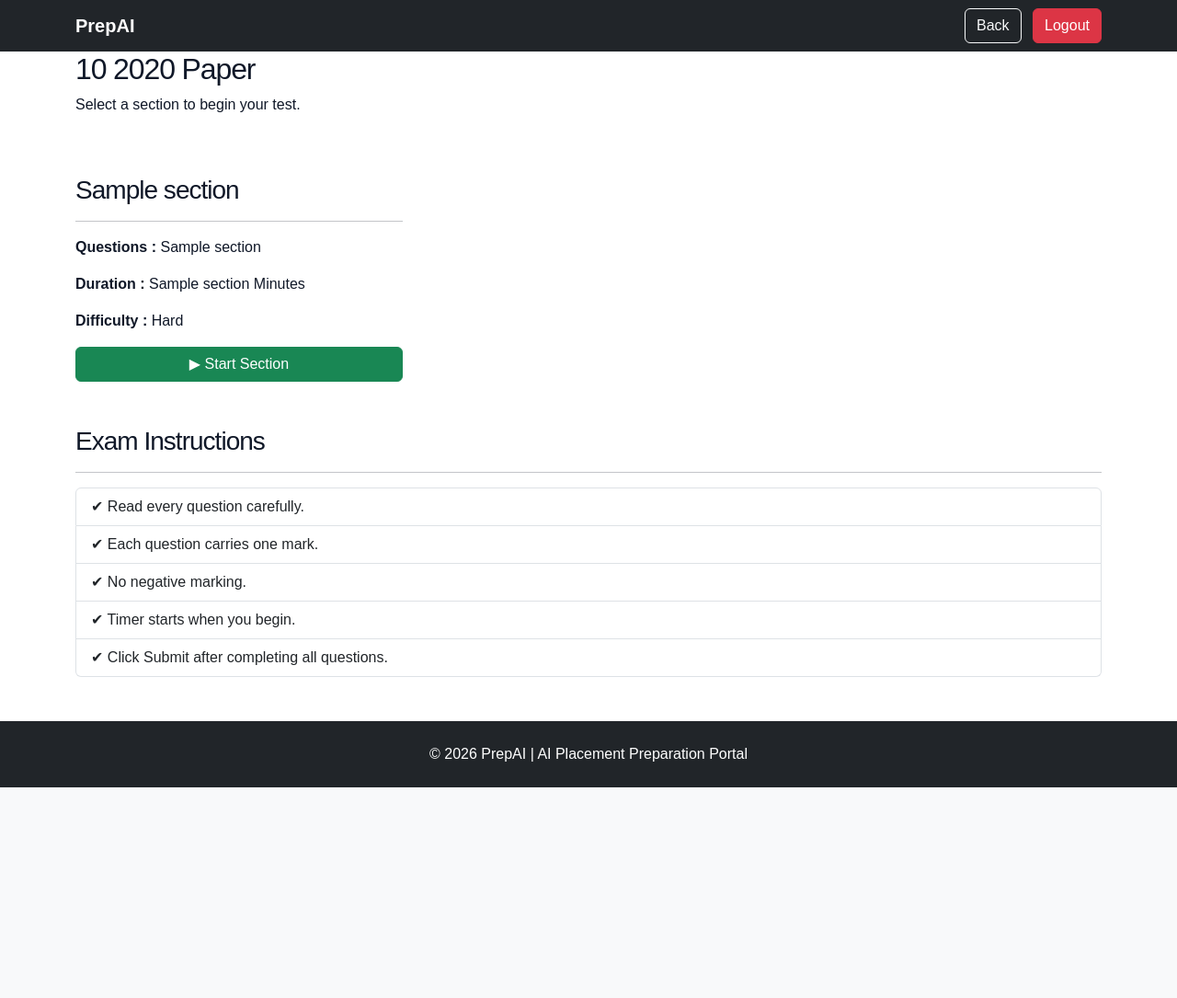
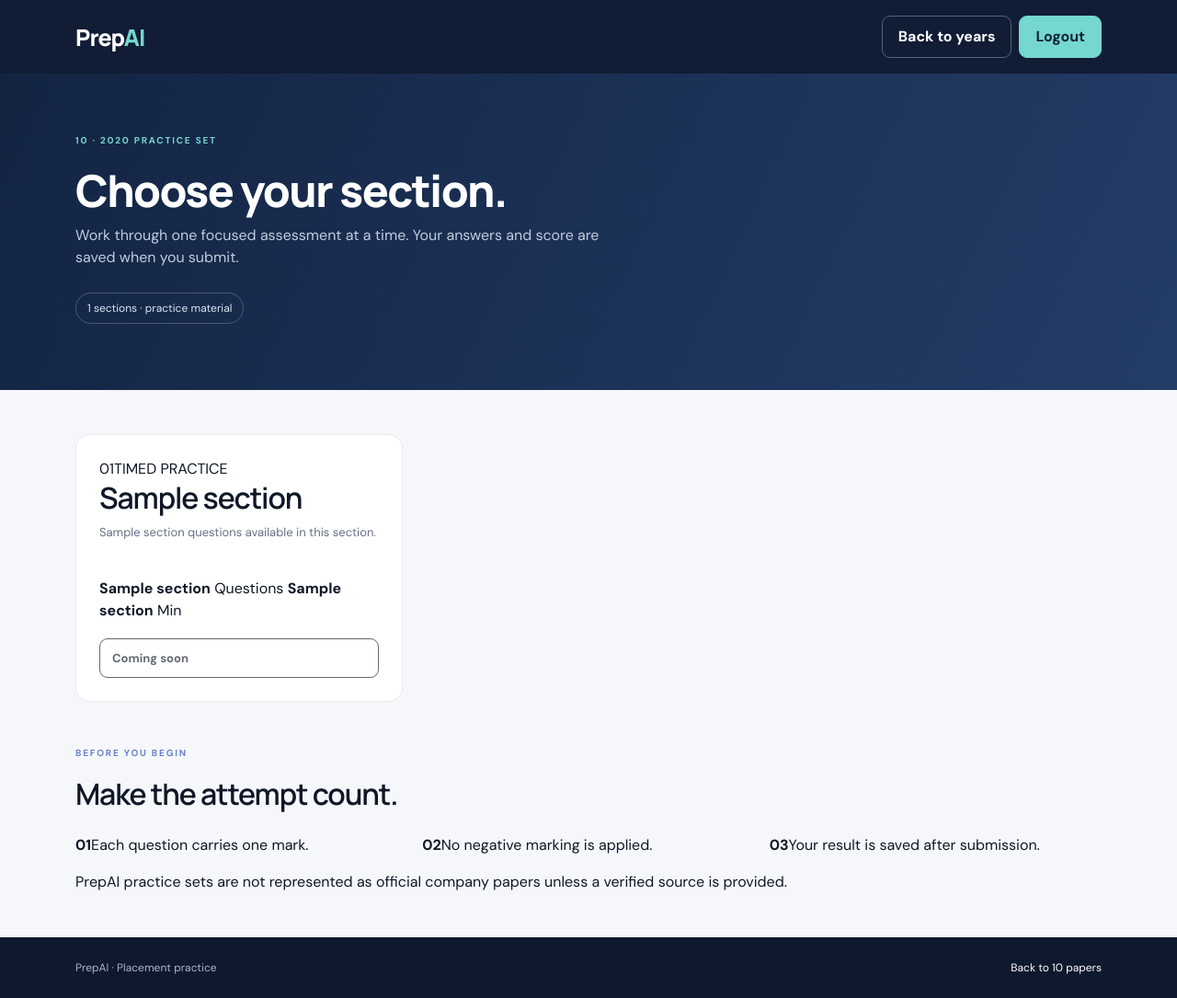
Before and after one commit to khadar24-min/AI_NQT_Practice_Portal, a Python web app: template templates/sections.html in a window 1280 px wide. Shown: the whole page at 92% size. Before the commit the page ends 856 px from the top, so only its background shows below. Run offline with Jinja, Linux system fonts and the light colour scheme; the template is opened without the code that fills it: most values are stand-ins (such as "Sample title", 1, 10 or a date in 2020).

Commit message:
Refresh section selection and use stable exam links

```diff
--- a/templates/sections.html
+++ b/templates/sections.html
@@ -1,143 +1,68 @@
 <!DOCTYPE html>
 <html lang="en">
-
 <head>
   <meta charset="UTF-8">
-    <meta name="viewport" content="width=device-width, initial-scale=1.0">
-    <title>{{ company }} {{ year }} Sections | PrepAI</title>
-
+  <meta name="viewport" content="width=device-width, initial-scale=1">
+  <meta name="description" content="{{ company }} {{ year }} placement practice sections on PrepAI.">
+  <title>{{ company }} {{ year }} Practice | PrepAI</title>
+  <link rel="preconnect" href="https://fonts.googleapis.com">
+  <link rel="preconnect" href="https://fonts.gstatic.com" crossorigin>
+  <link href="https://fonts.googleapis.com/css2?family=DM+Sans:wght@400;500;600;700&family=Manrope:wght@600;700;800&display=swap" rel="stylesheet">
   <link href="https://cdn.jsdelivr.net/npm/bootstrap@5.3.3/dist/css/bootstrap.min.css" rel="stylesheet">
   <link rel="stylesheet" href="{{ url_for('static', filename='css/style.css') }}">
 </head>
-
-<body>
-
-<nav class="navbar navbar-expand-lg navbar-dark bg-dark">
+<body class="app-page">
+<nav class="navbar navbar-dark site-nav">
   <div class="container">
-
-        <a class="navbar-brand fw-bold" href="{{ url_for('dashboard') }}">
-            PrepAI
-        </a>
-
-        <div class="ms-auto">
-            <a href="{{ url_for('papers', company=company) }}" class="btn btn-outline-light me-2">
-                Back
-            </a>
-
-            <a href="{{ url_for('logout') }}" class="btn btn-danger">
-                Logout
-            </a>
+    <a class="navbar-brand brand-mark" href="{{ url_for('dashboard') }}">Prep<span>AI</span></a>
+    <div class="ms-auto d-flex gap-2">
+      <a href="{{ url_for('papers', company=company) }}" class="btn btn-nav-ghost">Back to years</a>
+      <a href="{{ url_for('logout') }}" class="btn btn-nav-primary">Logout</a>
     </div>
-
   </div>
 </nav>
-
-<section class="dashboard-header">
+<header class="page-hero">
   <div class="container">
-        <h2>{{ company }} {{ year }} Paper</h2>
-        <p>Select a section to begin your test.</p>
+    <div class="eyebrow">{{ company|upper }} · {{ year }} PRACTICE SET</div>
+    <h1>Choose your section.</h1>
+    <p>Work through one focused assessment at a time. Your answers and score are saved when you submit.</p>
+    <div class="page-meta">{{ sections|length }} sections · practice material</div>
   </div>
+</header>
+<main class="container py-5">
+  <div class="row g-4">
+    {% for section in sections %}
+    <div class="col-md-6 col-lg-4">
+      <article class="content-card section-tile">
+        <div class="section-tile-top"><span class="section-index">0{{ loop.index }}</span><span class="section-tag">TIMED PRACTICE</span></div>
+        <h2>{{ section.name }}</h2>
+        <p>{{ section.questions }} questions available in this section.</p>
+        <div class="section-stats">
+          <span><strong>{{ section.questions }}</strong> Questions</span>
+          <span><strong>{{ [section.questions, 30]|min }}</strong> Min</span>
+        </div>
+        {% if section.questions > 0 %}
+        <a href="{{ url_for('exam_by_id', section_id=section.id) }}" class="btn btn-card">Start assessment <span>→</span></a>
+        {% else %}
+        <span class="btn btn-card disabled" aria-disabled="true">Coming soon</span>
+        {% endif %}
+      </article>
+    </div>
+    {% else %}
+    <div class="col-12"><div class="empty-state"><div class="empty-icon">⌕</div><h2>No sections published yet</h2><p>This practice set has no question sections yet.</p></div></div>
+    {% endfor %}
+  </div>
+  <section class="exam-note mt-5">
+    <div class="eyebrow">BEFORE YOU BEGIN</div>
+    <h2>Make the attempt count.</h2>
+    <div class="row g-3 mt-2">
+      <div class="col-md-4"><div class="exam-note-item"><strong>01</strong><span>Each question carries one mark.</span></div></div>
+      <div class="col-md-4"><div class="exam-note-item"><strong>02</strong><span>No negative marking is applied.</span></div></div>
+      <div class="col-md-4"><div class="exam-note-item"><strong>03</strong><span>Your result is saved after submission.</span></div></div>
+    </div>
+    <p class="source-note mt-3 mb-0">PrepAI practice sets are not represented as official company papers unless a verified source is provided.</p>
   </section>
-
-<div class="container py-5">
-
-    <div class="row g-4">
-
-        {% for section in sections %}
-
-        <div class="col-lg-4 col-md-6">
-
-            <div class="dashboard-card">
-
-                <h3>{{ section.name }}</h3>
-
-                <hr>
-
-                <p>
-                    <strong>Questions :</strong>
-                    {{ section.questions }}
-                </p>
-
-                <p>
-                    <strong>Duration :</strong>
-                    {{ section.questions }} Minutes
-                </p>
-
-                <p>
-                    <strong>Difficulty :</strong>
-
-                    {% if section.questions <= 10 %}
-                        Easy
-                    {% elif section.questions <= 20 %}
-                        Medium
-                    {% else %}
-                        Hard
-                    {% endif %}
-
-                </p>
-
-                <a href="{{ url_for('exam',
-                                    company=company,
-                                    year=year,
-                                    section=section.name) }}"
-                   class="btn btn-success w-100">
-
-                    ▶ Start Section
-
-                </a>
-
-            </div>
-
-        </div>
-
-        {% endfor %}
-
-    </div>
-
-</div>
-
-<div class="container mb-5">
-
-    <div class="dashboard-card">
-
-        <h3>Exam Instructions</h3>
-
-        <hr>
-
-        <ul class="list-group">
-
-            <li class="list-group-item">
-                ✔ Read every question carefully.
-            </li>
-
-            <li class="list-group-item">
-                ✔ Each question carries one mark.
-            </li>
-
-            <li class="list-group-item">
-                ✔ No negative marking.
-            </li>
-
-            <li class="list-group-item">
-                ✔ Timer starts when you begin.
-            </li>
-
-            <li class="list-group-item">
-                ✔ Click Submit after completing all questions.
-            </li>
-
-        </ul>
-
-    </div>
-
-</div>
-
-<footer class="bg-dark text-white text-center py-4">
-    © 2026 PrepAI | AI Placement Preparation Portal
-</footer>
-
-<script src="https://cdn.jsdelivr.net/npm/bootstrap@5.3.3/dist/js/bootstrap.bundle.min.js"></script>
-
+</main>
+<footer class="site-footer"><div class="container d-flex flex-wrap justify-content-between gap-2"><span>PrepAI · Placement practice</span><a href="{{ url_for('papers', company=company) }}">Back to {{ company }} papers</a></div></footer>
 </body>
-
 </html>
```
Lines whose indentation alone changed are shown as unchanged.
